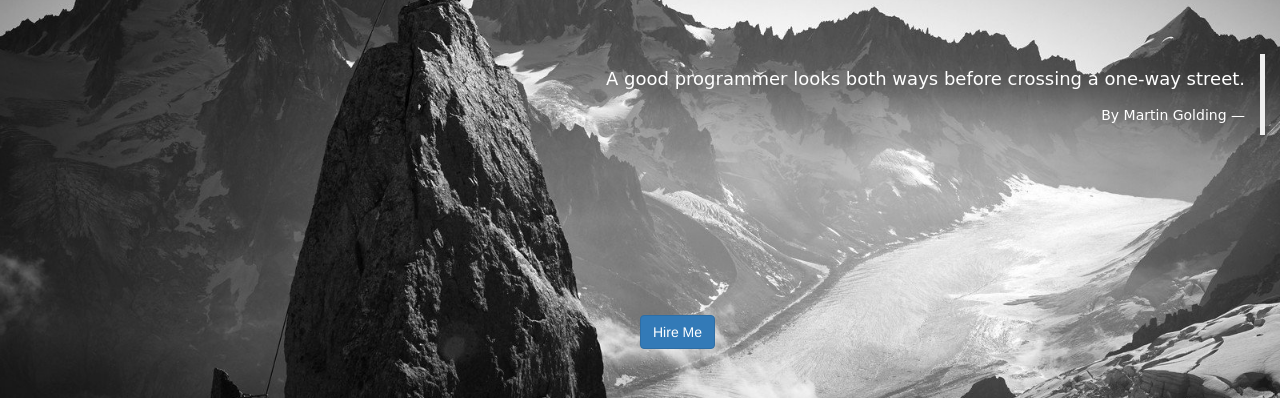
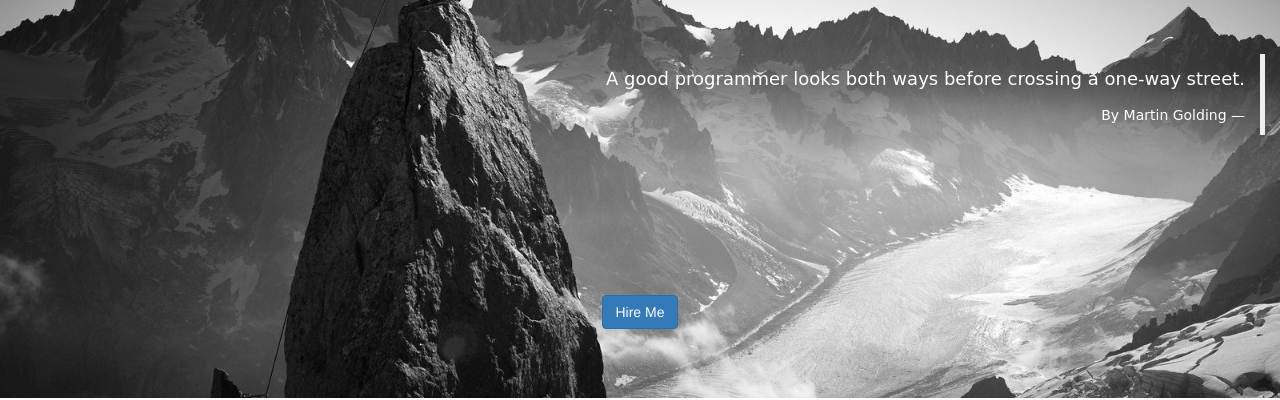
Before and after one commit to zeinkap/zeinkap-portfolio, a plain HTML site: page index.html in a window 1280 px wide. Shown: the part 212-612 px from the top of the page. Drawn offline with nearby package versions, Linux system fonts and the light colour scheme.

Commit message:
fixed hire me button

```diff
--- a/index.html
+++ b/index.html
@@ -42,10 +42,6 @@
 		}
 		blockquote {
 			font-family: cursive;
-		}
-		#overlay {
-			position: absolute;
-			z-index: 2;
 		}
 		.bottom-footer {
 			float: right;
@@ -190,7 +186,7 @@
 		  <p style="color: white">A good programmer looks both ways before crossing a one-way street.</p>
 		  <footer style="color: white">By Martin Golding</footer>
 		</blockquote>
-		<button id="overlay" class="btn btn-primary" style="margin-top: 160px;" onclick="location.href='https://www.linkedin.com/in/zeinkapadia/'">Hire Me</button>
+		<button class="btn btn-primary" style="margin-top: 140px;" onclick="location.href='https://www.linkedin.com/in/zeinkapadia/'">Hire Me</button>
 	</div>
 
 	<div class="container text-center">
```
